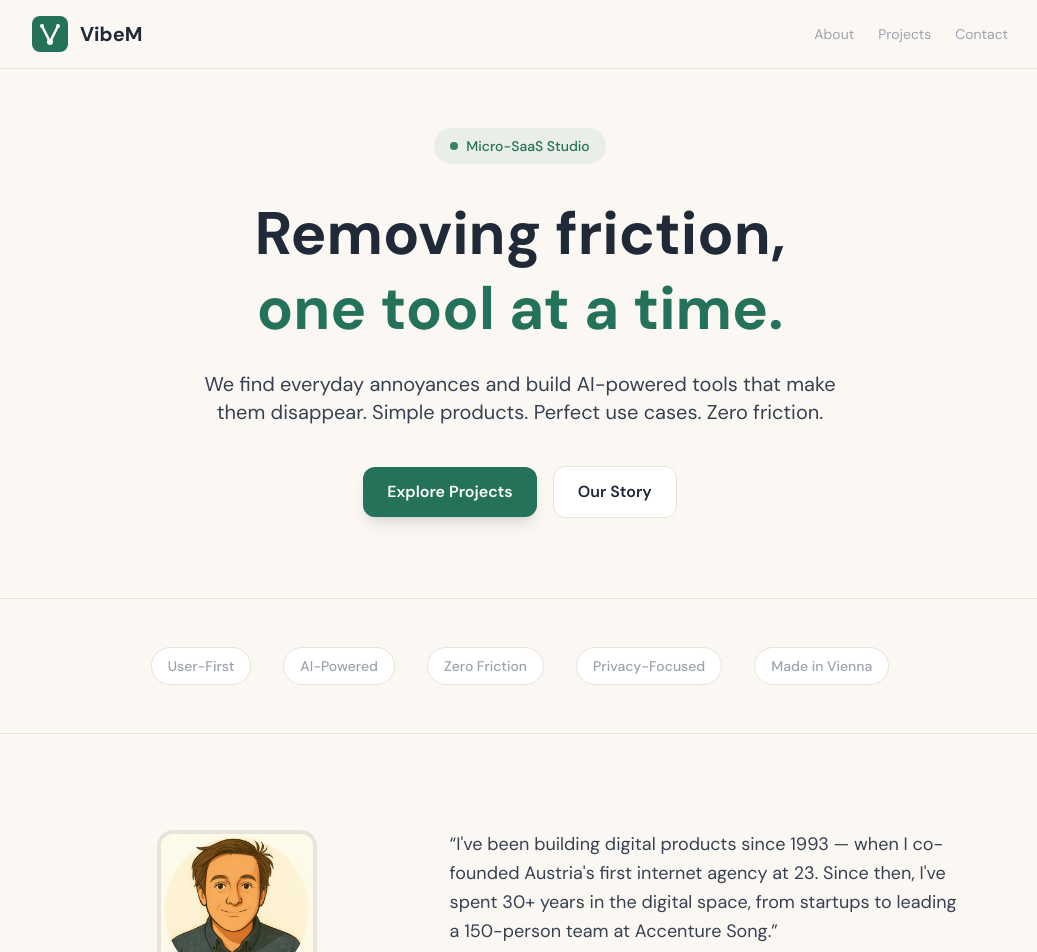
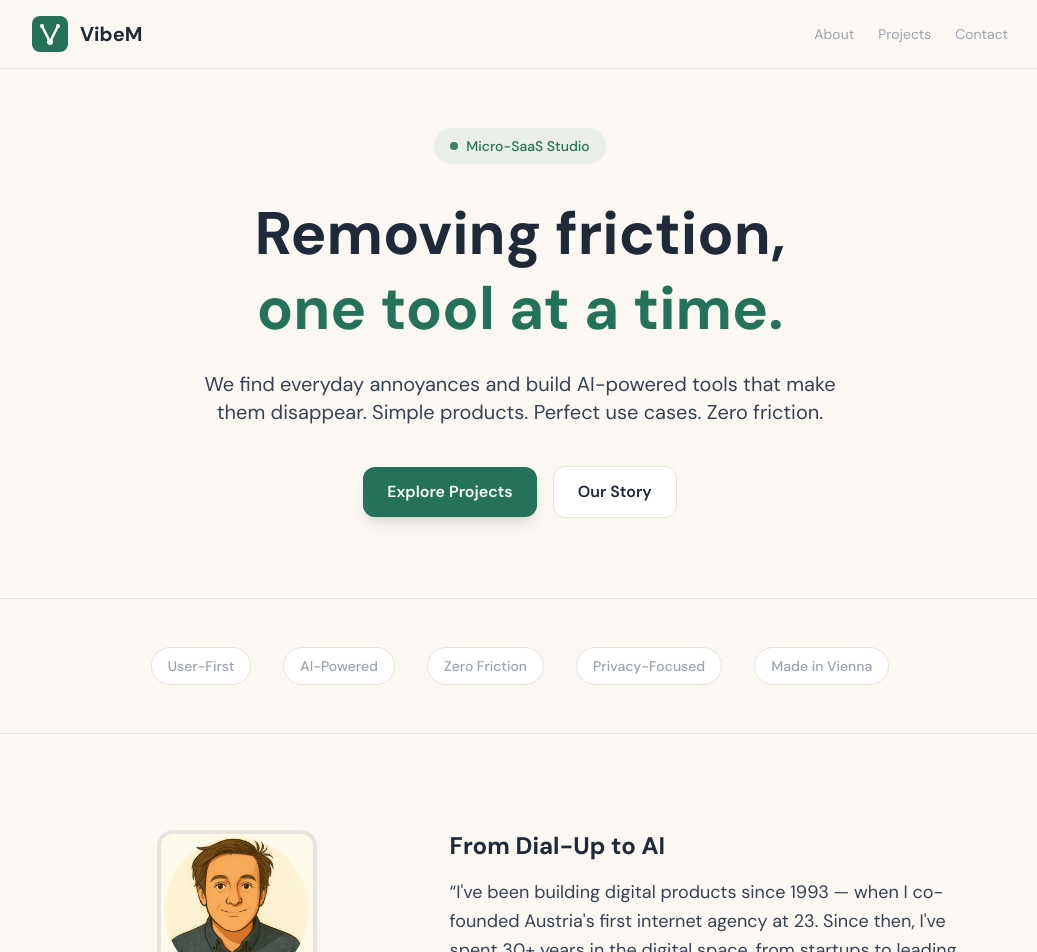
Before and after one commit to markushoefinger/vibem, a Next.js app: page / in a window 1280 px wide. Shown: the top 952 px of the page, without its empty margins (120-1157 px from the left). Built offline with nearby package versions, Linux system fonts and the light colour scheme.

Commit message:
add: 'From Dial-Up to AI' headline in bio

```diff
--- a/src/app/page.tsx
+++ b/src/app/page.tsx
@@ -342,6 +342,7 @@ export default function Home() {
 
             {/* Story */}
             <div className="md:col-span-3">
+              <h2 className="text-2xl font-bold text-[var(--text-strong)] mb-4">From Dial-Up to AI</h2>
               <p className="text-lg text-[var(--text)] mb-4 leading-relaxed">
                 &ldquo;I&apos;ve been building digital products since 1993 — when I co-founded Austria&apos;s first internet agency at 23.
                 Since then, I&apos;ve spent 30+ years in the digital space, from startups to leading a 150-person team at Accenture Song.&rdquo;
```
